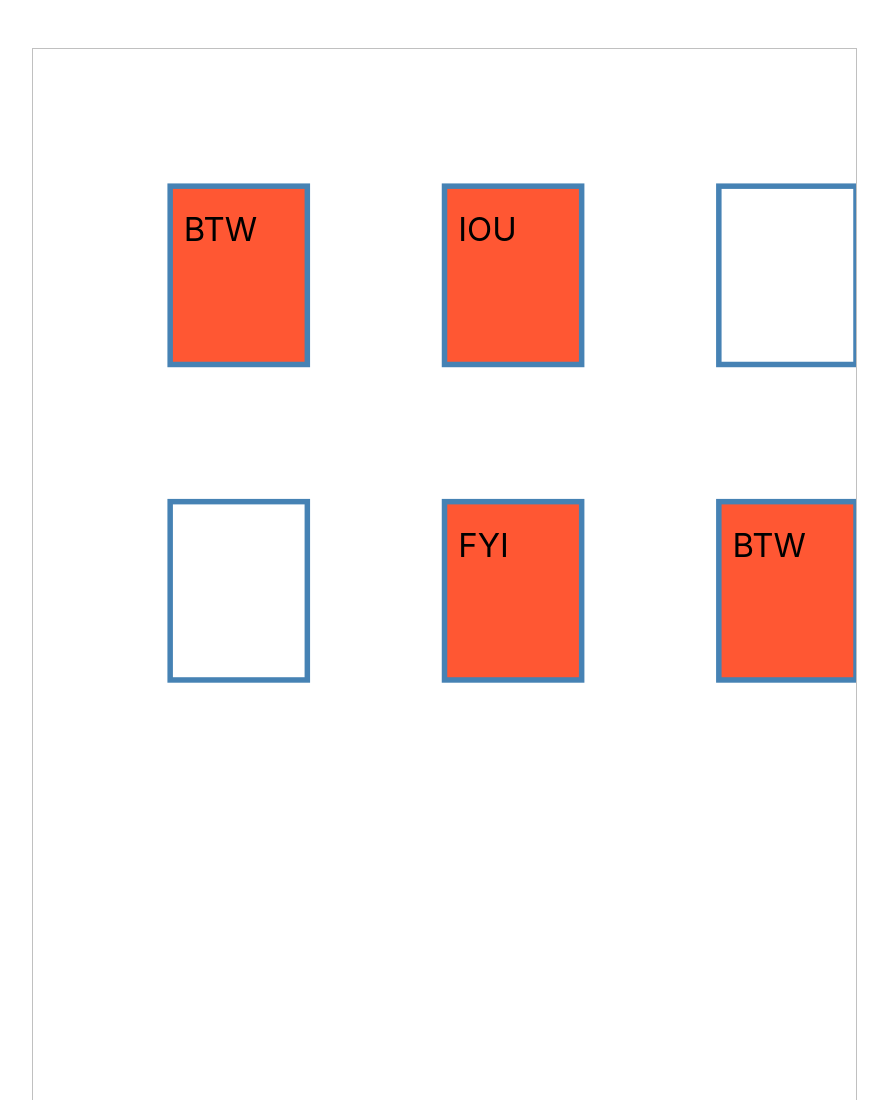
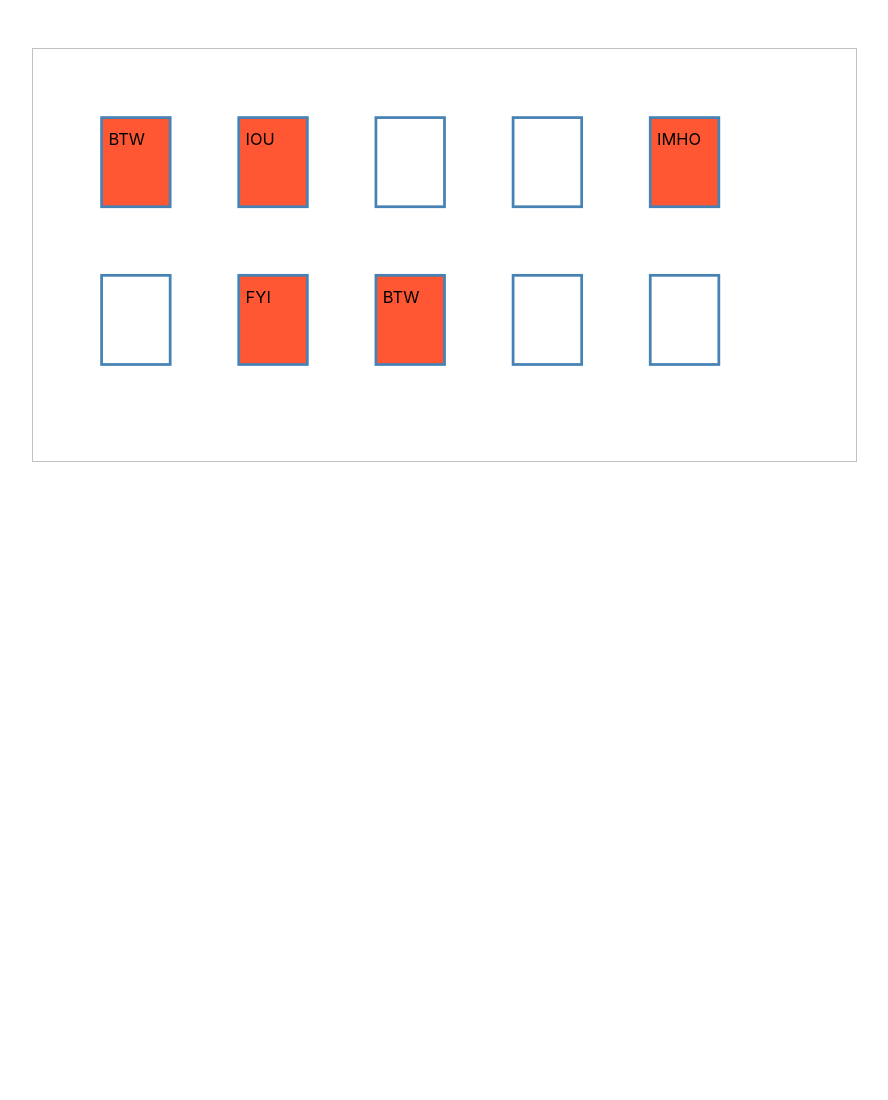
Before and after one commit to eckmLJE/d3jslearn, a website: page index.html in a window 1280 px wide. Shown: the top 1100 px of the page, without its empty margins (338-1226 px from the left). After the commit the page ends 800 px from the top, so only its background shows below. Drawn offline with nearby package versions, Linux system fonts and the light colour scheme.

```diff
--- a/index.html
+++ b/index.html
@@ -33,7 +33,7 @@
           </div> -->
           <svg
             id="venue-svg"
-            viewBox="0 0 300 600"
+            viewBox="0 0 600 300"
             style="border: 1px solid silver"
           ></svg>
         </div>
```
